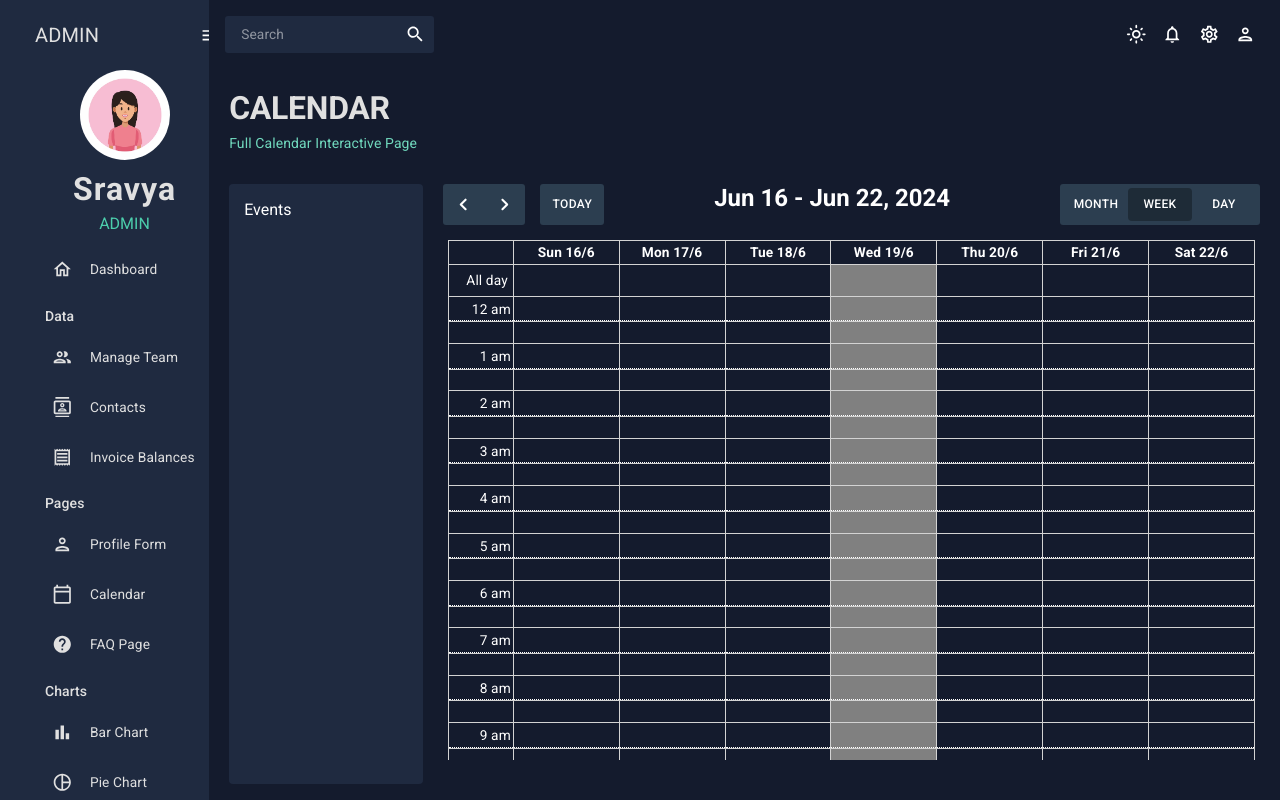
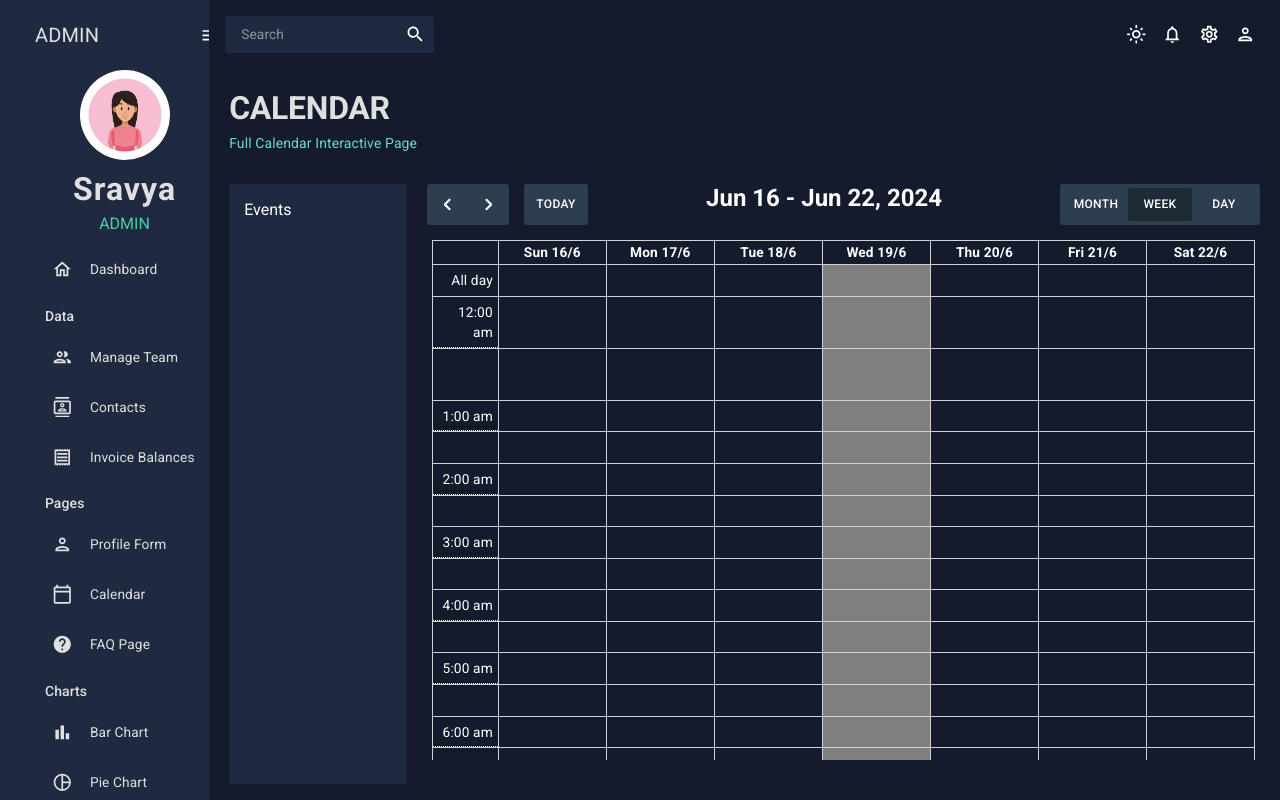
Before and after one commit to sravyavulisetty/react-admin-dashboard, a React (Create React App) app: page /calendar in a window 1280 px wide. Both pictures are taken after a click on the button "WEEK". Built offline with nearby package versions, Linux system fonts and the light colour scheme.

Commit message:
adding and deleting events in week and day calendar

```diff
--- a/src/index.css
+++ b/src/index.css
@@ -70,18 +70,3 @@ th, tr, td{
     left: 0;
     border-bottom: 1px dotted white !important;
 }
-.bordertopDotted{
-  position: relative;
-  border-top: none;
-}
-.bordertopDotted::after{
-    content: '';
-    position: absolute;
-    top: 0;
-    right: 0;
-    bottom: 0;
-    left: 0;
-}
-.custom-menu-item :hover{
-  background-color: red;
-}
--- a/src/pages/calendar/index.js
+++ b/src/pages/calendar/index.js
@@ -1,7 +1,7 @@
 import { Box, IconButton, List, ListItem, ListItemText, Typography, Grid, Paper } from '@mui/material';
 import React, { useEffect, useRef } from 'react';
 import { useState } from 'react';
-import {format} from 'date-fns';
+import {format, isEqual} from 'date-fns';
 import Header from '../../components/Header';
 import {Button} from '@mui/material';
 import { useTheme } from '@emotion/react';
@@ -40,10 +40,12 @@ const Calendar = () => {
   const generateTimeSlotsForDay = () => {
     const timeSlots = [];
     for (let hour = 0; hour < 24; hour++) {
-      const timeSlot = new Date();
-      timeSlot.setHours(hour, 0, 0, 0);
-      const formattedTime = timeSlot.toLocaleString('en-US', { hour: 'numeric', hour12: true });
-      timeSlots.push(formattedTime);
+      for(let minute = 0; minute < 60; minute= minute+30){
+        const timeSlot = new Date();
+        timeSlot.setHours(hour, minute, 0, 0);
+        const formattedTime = timeSlot.toLocaleString('en-US', { hour: 'numeric', minute:'2-digit', hour12: true });
+        timeSlots.push(formattedTime);
+      }
     }
     return timeSlots;
   };
@@ -57,12 +59,12 @@ const Calendar = () => {
     const result = add(date, {months: 1});
     setDate(result);
   }
-  const addEvent = (selectedDate) =>{
+  const addEvent = (selectedDate, time) =>{
     let month = date.getMonth();
     let year = date.getFullYear();
     const title = prompt("Please enter a new title for your event");
     if(title!=="" && title !== null){
-      setEventList([...eventList, {title: title, date: format(new Date(year, month, selectedDate), "MMM dd, yyyy"), time: "all day"}]);
+      setEventList([...eventList, {title: title, date: format(new Date(year, month, selectedDate), "MMM dd, yyyy"), time: time}]);
     }
   }
   const hasEvent = (index) => {
@@ -75,7 +77,17 @@ const Calendar = () => {
       return event;
     }
   }
-  const deleteEvent = (index, title) => {
+  const hasEventinDay = (d, time) => {
+    let month = date.getMonth();
+    let year = date.getFullYear();
+    const event = eventList.filter((event)=>{
+      return (new Date(event.date).getTime() === new Date(year, month, d).getTime() && event.time === time)
+    })
+    if(event){
+      return event;
+    }
+  }
+  const deleteEvent = (index, title, time) => {
     let month = date.getMonth();
     let year = date.getFullYear();
     if (window.confirm(`Are you sure you want to delete the event? ${title}`)) {
@@ -114,7 +126,7 @@ const Calendar = () => {
     const date = dateObj.getDate();
     const title = prompt("Please enter a new title for your event");
     if(title!=="" && title !== null){
-      setEventList([...eventList, {title: title, date: format(new Date(year, month, date), "MMM dd, yyyy"), time: parseInt(time)}]);
+      setEventList([...eventList, {title: title, date: format(new Date(year, month, date), "MMM dd, yyyy"), time: time}]);
     }
   }
   const hasWeekDay = (week) => {
@@ -133,7 +145,7 @@ const Calendar = () => {
     const month = new Date(week).getMonth();
     const date = new Date(week).getDate();
     const event = eventList.find((event)=>{
-      return ((new Date(event.date).getTime() === new Date(year, month, date).getTime()) && event.time === parseInt(time))
+      return ((new Date(event.date).getTime() === new Date(year, month, date).getTime()) && event.time === time);
     })
     if(event){
       return event;
@@ -143,7 +155,7 @@ const Calendar = () => {
     <Box m="20px" ref={ref}>
       <Header title="CALENDAR" subtitle="Full Calendar Interactive Page"></Header>
         <Box display="flex" flexDirection="row" justifyContent="space-between" gap="20px" height="75vh" overflow="auto" >
-          <Box sx={{backgroundColor: `${colors.primary[400]}`, p: '15px', borderRadius: "4px", flex: "1 1 20%", width: "15%", overflow: "auto"}}>
+          <Box sx={{backgroundColor: `${colors.primary[400]}`, p: '15px', borderRadius: "4px", flex: "1 1 18%", width: "15%", overflow: "auto"}}>
             <Typography variant='h5' m="0 0 5px 0">Events</Typography>
             {eventList.map((event)=>(
               <Eventitem key={event.id} event = {event}/>
@@ -206,7 +218,7 @@ const Calendar = () => {
                       xs={1}
                       fontSize={14}
                       sx={{position:"relative", height: "calc((100vh - 7 * 15px) / 7)",border: "0.5px solid", p: "2px", "&:active": {backgroundColor: "slategrey"}}}
-                      onClick={(e)=>addEvent(num, e)}
+                      onClick={()=>addEvent(num, "all day")}
                       display="flex"
                       flexDirection="column"
                       style={{backgroundColor: (date.getDate() === num && date.getFullYear() === new Date().getFullYear() && date.getMonth() === new Date().getMonth()) ? "grey": ""}}>
@@ -214,13 +226,13 @@ const Calendar = () => {
                     { hasEvent(num).length<=2 ?
                     hasEvent(num).map((event)=>(
                     <Box
-                    sx={{textAlign: "start", backgroundColor:"#3788d8", borderRadius: "2px",margin: "5px 3px 0px 3px", cursor: "pointer", overflow: "hidden", fontSize: "13px", paddingLeft: "4px"}}
+                    sx={{textAlign: "start", backgroundColor:"#3788d8", borderRadius: "2px",margin: "5px 3px 0px 3px", cursor: "pointer", overflow: "hidden", fontSize: "12px", paddingLeft: "4px"}}
                     onClick={(e) => {e.stopPropagation(); deleteEvent(num, event.title)}}>{event.title}</Box>
                     ))
                     :
                     <Box>
                        <Box
-                       sx={{textAlign: "center", backgroundColor:"#3788d8", borderRadius: "2px", cursor: "pointer", overflow: "hidden", fontSize: "13px", marginTop: "5px"}}
+                       sx={{textAlign: "center", backgroundColor:"#3788d8", borderRadius: "2px", cursor: "pointer", overflow: "hidden", fontSize: "12px", marginTop: "5px"}}
                        onClick={(e) => {e.stopPropagation(); deleteEvent(num,hasEvent(num)[0].title )}}
                        >
                         {hasEvent(num)[0].title}
@@ -273,44 +285,38 @@ const Calendar = () => {
                                            margin: "5px 3px 0px 3px",
                                            cursor: "pointer",
                                            fontSize: "10px",
-                                           cursor:"pointer"}}
+                                           }}
                                     onClick={(e)=>{ e.stopPropagation();deleteEvent(new Date(week).getDate(), hasWeekDay(week)?.title)}}>{hasWeekDay(week)?.title}
                                 </p>
                         </td>
                     ))}
                   </tr>
                   {timeSlotsForDay.map((time, timeIndex) => (
-                  <>
                   <tr key={timeIndex}>
-                    <td className='textLow'>{time}</td>
-                    {weekdays.map((week)=>{
-                      const dateObj = new Date(week);
-                      const year = dateObj.getFullYear();
-                      const month = dateObj.getMonth();
-                      const d = dateObj.getDate();
-                      const startTime = new Date(year, month, d, parseInt(time))
-                      const endTime = addMinutes(new Date(year, month, d, parseInt(time)), 30);
-                      return <td
-                      className="borderDotted"
+                    <td className="textLow" style={{textAlign: "end", padding: "5px", visibility: timeIndex%2!==0 && "hidden"}}>{time}</td>
+                    {weekdays.map((week)=>(
+                      <td
+                      // className={timeIndex%2===0 ? "borderDotted" : undefined}
                       key={week}
                       onClick={()=>addWeekDay(week, time)}
-                      style={{height: "calc((20vh - 7 * 1px) / 7)", width: "calc((20vw - 7 * 1px) / 7)", backgroundColor: (new Date(week).getDate() === date.getDate() && new Date(week).getMonth() === date.getMonth()) ? 'grey' : ""}}>
-                        <p style={{fontSize: "10px", backgroundColor:"#3788d8", borderRadius: "2px", margin: "0px 5px 0px 5px", paddingLeft: "2px", cursor:"pointer"}}
-                           onClick={(e)=>{ e.stopPropagation();deleteEvent(new Date(week).getDate(), hasWeekDay(week)?.title)}}>{hasWeekandTime(week, time) && format(startTime,"h:mm") + "-" +format(endTime,"h:mm")  + " " + hasWeekandTime(week, time)?.title}
-                        </p>
-                      </td>
-                    })}
-                  </tr>
-                  <tr>
-                    <td style={{height: "calc((20vh - 7 * 1px) / 7)"}}></td>
-                    {weekdays.map((week)=>(
-                      <td className="bordertopDotted"
-                          key={week}
-                          onClick={()=>addWeekDay(week, time)}
-                          style={{height: "calc((20vh - 7 * 1px) / 7)", borderTop:"none !important", backgroundColor: (new Date(week).getDate() === date.getDate() && new Date(week).getMonth() === date.getMonth()) ? 'grey' : ""}}></td>
+                      style={{height: "calc((20vh - 7 * 1px) / 7)", width: "calc((20vw - 7 * 1px) / 7)",
+                              backgroundColor: (new Date(week).getDate() === date.getDate() && new Date(week).getMonth() === date.getMonth()) ? 'grey' : ""}}>
+                                <p style={{color: "white",
+                                           textAlign: "center",
+                                           backgroundColor:"#3788d8",
+                                           borderRadius: "2px",
+                                           margin: "0px 5px 0px 5px",
+                                           paddingLeft:"2px",
+                                           paddingRight:"2px",
+                                           cursor: "pointer",
+                                           fontSize: "10px",
+                                           textTransform: "lowercase"}}
+                                    onClick={(e)=>{ e.stopPropagation();deleteEvent(new Date(week).getDate(), hasWeekandTime(week, time)?.title)}}>
+                                      {hasWeekandTime(week, time) && time + "-" + timeSlotsForDay[timeIndex+1]  + " " + hasWeekandTime(week, time)?.title}
+                                </p>
+                        </td>
                     ))}
                   </tr>
-                  </>
                 ))}
                 </tbody>
               </table>
@@ -321,28 +327,41 @@ const Calendar = () => {
                 <thead>
                   <tr>
                     <th></th>
-                      <th style={{height: "calc((20vh - 7 * 1px) / 7)"}}>{weeks[getDay(date)]}</th>
+                      <th style={{height: "calc((10vh - 7 * 1px) / 7)"}}>{weeks[getDay(date)]}</th>
                   </tr>
                 </thead>
                 <tbody>
                   <tr>
-                    <td style={{textAlign: "end", padding: "2px"}}>
+                    <td style={{textAlign: "end", padding: "5px"}}>
                       All day
                     </td>
                   </tr>
                 {timeSlotsForDay.map((time, timeIndex) => (
                   <>
                   <tr key={timeIndex}>
-                    <td className='textLow'>{time}</td>
-                    {/* {weekdays.map((week)=>(
-                      <td className="borderDotted" key={week} onClick={()=>addWeekDay(week, time)} style={{height: "calc((20vh - 7 * 1px) / 7)", backgroundColor: (new Date().getDate() === new Date(week).getDate()) ? "grey":"" }}></td>
-                    ))} */}
-                  </tr>
-                  <tr>
-                    <td style={{height: "calc((20vh - 7 * 1px) / 7)"}}></td>
-                    {/* {weekdays.map((week)=>(
-                      <td className="bordertopDotted" key={week} onClick={()=>console.log(addMinutes(time, 30))} style={{height: "calc((20vh - 7 * 1px) / 7)", borderTop:"none !important", backgroundColor: (new Date().getDate() === new Date(week).getDate()) ? "grey":"" }}></td>
-                    ))} */}
+                    <td className='textLow' style={{visibility: timeIndex%2!==0 && "hidden", padding:"5px"}}>{time}</td>
+                    <td
+                    onClick={()=>addEvent(date.getDate(), time)}
+                    // className={timeIndex%2===0 ? "borderDotted" : undefined}
+                    style={{backgroundColor: (date.getFullYear() === new Date().getFullYear() && date.getMonth() === new Date().getMonth() && date.getDate() === new Date().getDate()) ? "grey" : "",
+                            height: "calc((20vh - 7 * 1px) / 7)",
+                            width: "calc((20vw - 7 * 1px) / 7)"}}>
+                          <p style={{
+                            color: "white",
+                                     width: "max-content",
+                                     paddingLeft: "4px",
+                                     paddingRight: "4px",
+                                     textAlign: "center",
+                                     backgroundColor:"#3788d8",
+                                     borderRadius: "2px",
+                                     margin: "0px 5px 0px 5px",
+                                     fontSize: "10px",
+                                     cursor:"pointer",
+                                    textTransform: "lowercase"}}
+                                    onClick={(e)=>{ e.stopPropagation();deleteEvent(date.getDate(), hasEventinDay(date.getDate(), time)[0]?.title)}}>
+                                  {hasEventinDay(date.getDate(), time).length>0 ? time + "-" + timeSlotsForDay[timeIndex+1]  + " " + hasEventinDay(date.getDate(), time)[0]?.title : ""}
+                          </p>
+                    </td>
                   </tr>
                   </>
                 ))}
```
